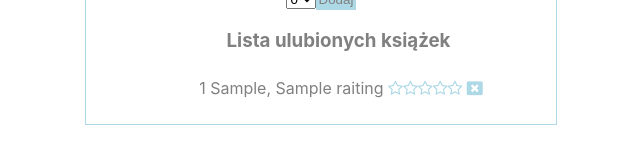
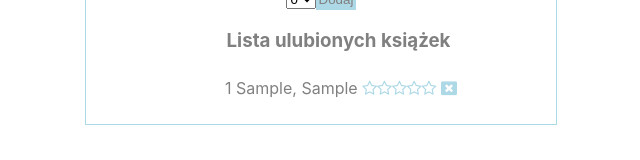
Before and after one commit to alnikif/book-list-react-localStorage, a React (Create React App) app: page / in a window 1280 px wide. Both pictures are taken after typing "Sample", "Sample" into the empty fields and a click on the input "Dodaj". Shown: the part 144-304 px from the top of the page, without its empty margins (319-959 px from the left). Built offline with nearby package versions, Linux system fonts and the light colour scheme.

Commit message:
little fix

```diff
--- a/src/BookList/BookList.js
+++ b/src/BookList/BookList.js
@@ -94,7 +94,7 @@ class BookList extends Component {
                 <div className='list'>
                     {this.state.books.length?<h3 className={styles.header}>Lista ulubionych książek</h3>: null}
                     <ul>
-                        {this.state.books.map((el,i)=><li className={styles.listItem} key={i}>{i+1} {el.book}, {el.autor} raiting {calculateStars(el.raiting)}   <i className={styles.star} className="fa fa-window-close" aria-hidden={true} onClick={e=>this.handleRemoveClick(el)}></i> </li>)}
+                        {this.state.books.map((el,i)=><li className={styles.listItem} key={i}>{i+1} {el.book}, {el.autor} {calculateStars(el.raiting)}   <i className={styles.star} className="fa fa-window-close" aria-hidden={true} onClick={e=>this.handleRemoveClick(el)}></i> </li>)}
                     </ul>
                 </div>
             </div>
```
